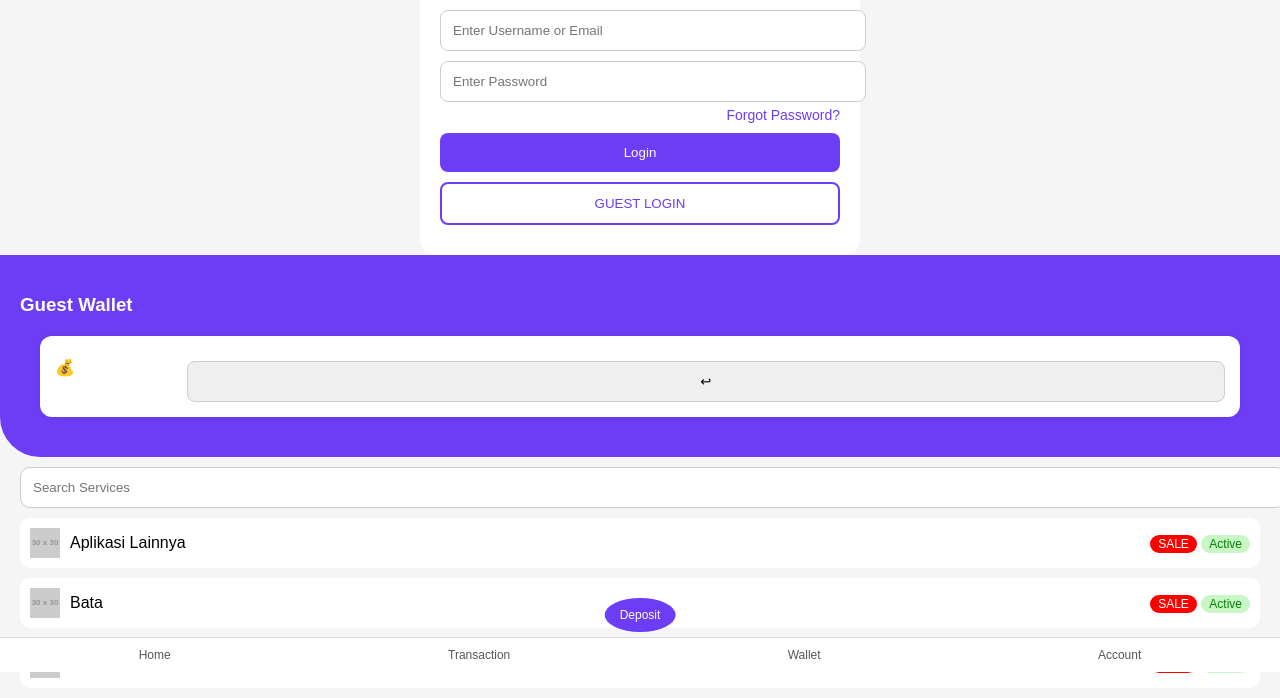
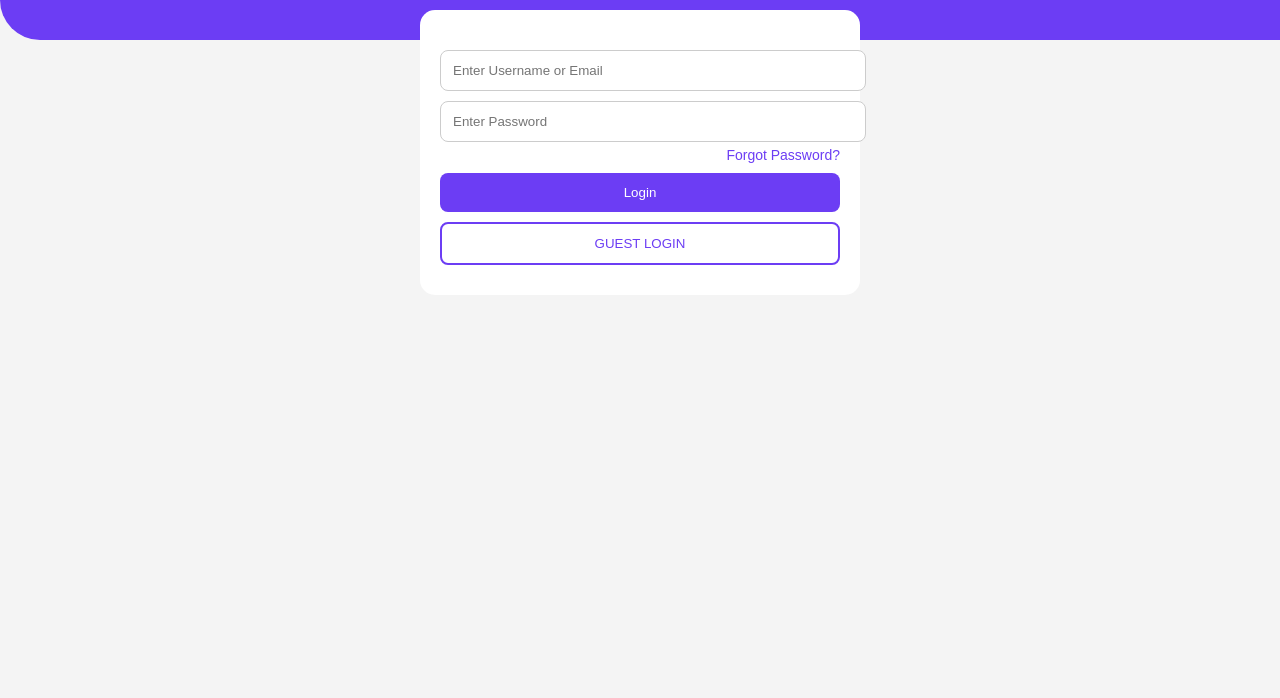
Before and after one commit to yanz1-1/yanzxstoree., a plain HTML site: page index.html in a window 1280 px wide. Shown: the part 128-826 px from the top of the page. After the commit the page ends 800 px from the top, so only its background shows below. Drawn offline with Linux system fonts and the light colour scheme; placeholder pictures from the web are drawn by us.

Commit message:
Update index.html

```diff
--- a/index.html
+++ b/index.html
@@ -77,164 +77,3 @@
 
 </body>
 </html>
-
-<!DOCTYPE html>
-<html lang="en">
-<head>
-  <meta charset="UTF-8">
-  <title>Dashboard</title>
-  <meta name="viewport" content="width=device-width, initial-scale=1.0">
-  <style>
-    body {
-      margin: 0;
-      font-family: Arial, sans-serif;
-      background: #f5f5f5;
-    }
-    .header {
-      background: #6C3DF4;
-      padding: 20px;
-      color: white;
-      position: relative;
-      border-bottom-left-radius: 40px;
-    }
-    .wallet {
-      background: white;
-      margin: 20px;
-      padding: 15px;
-      border-radius: 12px;
-      box-shadow: 0 0 8px rgba(0,0,0,0.05);
-      display: flex;
-      justify-content: space-between;
-      align-items: center;
-    }
-    .search {
-      margin: 0 20px 10px;
-    }
-    .search input {
-      width: 100%;
-      padding: 12px;
-      border-radius: 10px;
-      border: 1px solid #ccc;
-    }
-    .services {
-      margin: 0 20px;
-    }
-    .service-item {
-      background: white;
-      padding: 10px;
-      border-radius: 10px;
-      margin-bottom: 10px;
-      display: flex;
-      justify-content: space-between;
-      align-items: center;
-    }
-    .service-name {
-      display: flex;
-      align-items: center;
-      gap: 10px;
-    }
-    .badge-sale {
-      background: red;
-      color: white;
-      padding: 2px 8px;
-      border-radius: 10px;
-      font-size: 12px;
-    }
-    .badge-active {
-      background: #c8f7c5;
-      color: green;
-      padding: 2px 8px;
-      border-radius: 10px;
-      font-size: 12px;
-    }
-    .footer {
-      position: fixed;
-      bottom: 0;
-      width: 100%;
-      background: white;
-      border-top: 1px solid #ddd;
-      display: flex;
-      justify-content: space-around;
-      padding: 10px 0;
-    }
-    .footer div {
-      text-align: center;
-      font-size: 12px;
-      color: #555;
-    }
-    .deposit-button {
-      background: #6C3DF4;
-      color: white;
-      padding: 10px 15px;
-      border-radius: 50%;
-      position: absolute;
-      left: 50%;
-      bottom: 40px;
-      transform: translateX(-50%);
-      font-size: 12px;
-      text-align: center;
-    }
-  </style>
-</head>
-<body>
-
-  <div class="header">
-    <h3>Guest Wallet</h3>
-    <div class="wallet">
-      <span>💰 1.000,000 / $1.00</span>
-      <button>↩</button>
-    </div>
-  </div>
-
-  <div class="search">
-    <input type="text" placeholder="Search Services">
-  </div>
-
-  <div class="services">
-    <div class="service-item">
-      <div class="service-name">
-        <img src="https://via.placeholder.com/30" alt="">
-        Aplikasi Lainnya
-      </div>
-      <div>
-        <span class="badge-sale">SALE</span>
-        <span class="badge-active">Active</span>
-      </div>
-    </div>
-
-    <div class="service-item">
-      <div class="service-name">
-        <img src="https://via.placeholder.com/30" alt="">
-        Bata
-      </div>
-      <div>
-        <span class="badge-sale">SALE</span>
-        <span class="badge-active">Active</span>
-      </div>
-    </div>
-
-    <div class="service-item">
-      <div class="service-name">
-        <img src="https://via.placeholder.com/30" alt="">
-        MyGo
-      </div>
-      <div>
-        <span class="badge-sale">SALE</span>
-        <span class="badge-active">Active</span>
-      </div>
-    </div>
-
-    <!-- Tambah layanan lainnya jika perlu -->
-  </div>
-
-  <div class="deposit-button">Deposit</div>
-
-  <div class="footer">
-    <div>Home</div>
-    <div>Transaction</div>
-    <div>Wallet</div>
-    <div>Account</div>
-  </div>
-
-</body>
-</html>
```
